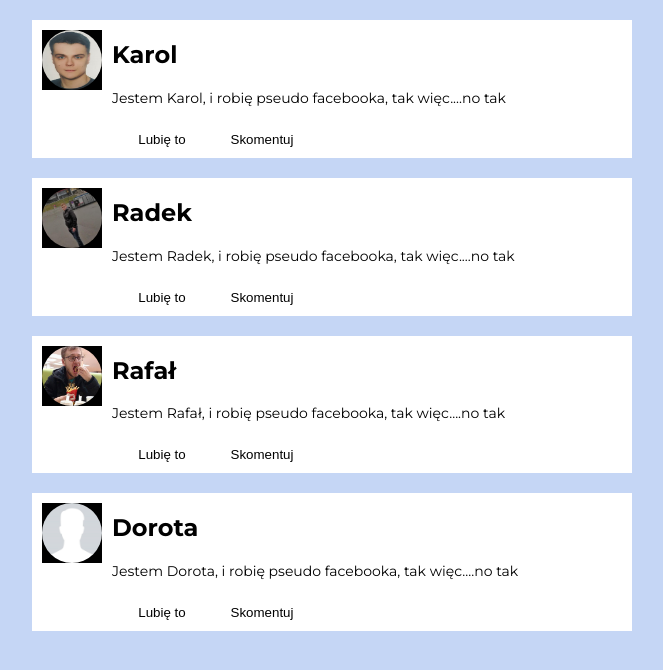
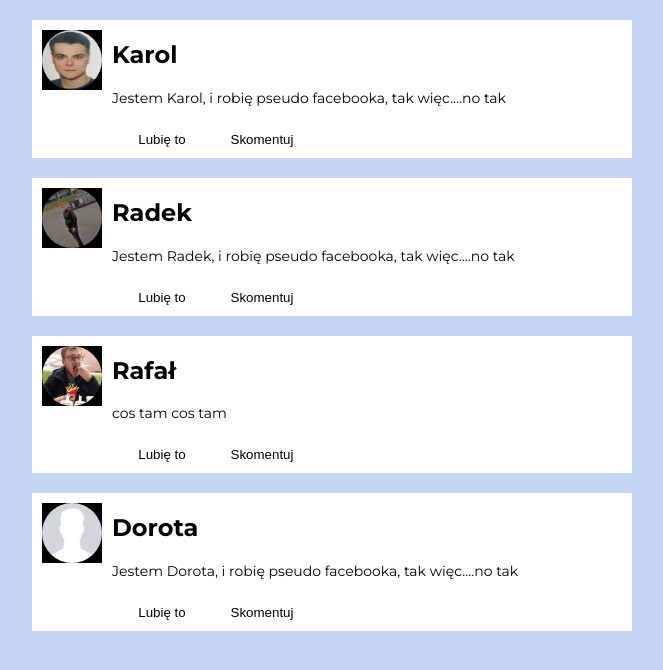
Before and after one commit to karolszym22/SocialNetworkingSite, a React (Create React App) app: page / in a window 1280 px wide. Shown: the top 670 px of the page, without its empty margins (328-991 px from the left). Built offline with nearby package versions, Linux system fonts and the light colour scheme.

Commit message:
add PropTypes to PostItem.js

```diff
--- a/src/components/PostWrapper/PostItem/PostItem.js
+++ b/src/components/PostWrapper/PostItem/PostItem.js
@@ -1,5 +1,7 @@
 import React from 'react';
+import PropTypes from 'prop-types';
 import './PostItem.css';
+
 
 
 const PostItem = ({
@@ -24,5 +26,16 @@ const PostItem = ({
 
     </li>
 )
+PostItem.propTypes =
+{
+    image: PropTypes.string.isRequired,
+    name: PropTypes.string.isRequired,
+    postContent: PropTypes.string.isRequired,
+}
+
+PostItem.defaultProps =
+{
+    postContent: 'cos tam cos tam'
+}
 
 export default PostItem;
--- a/src/data/usersPosts.js
+++ b/src/data/usersPosts.js
@@ -20,7 +20,6 @@ export const usersComments = [
     {
         name: "Rafał",
         lastName: "Szewczyk",
-        postContent: "Jestem Rafał, i robię pseudo facebooka, tak więc....no tak",
         image: rafał,
         id: "post3"
     },
```
